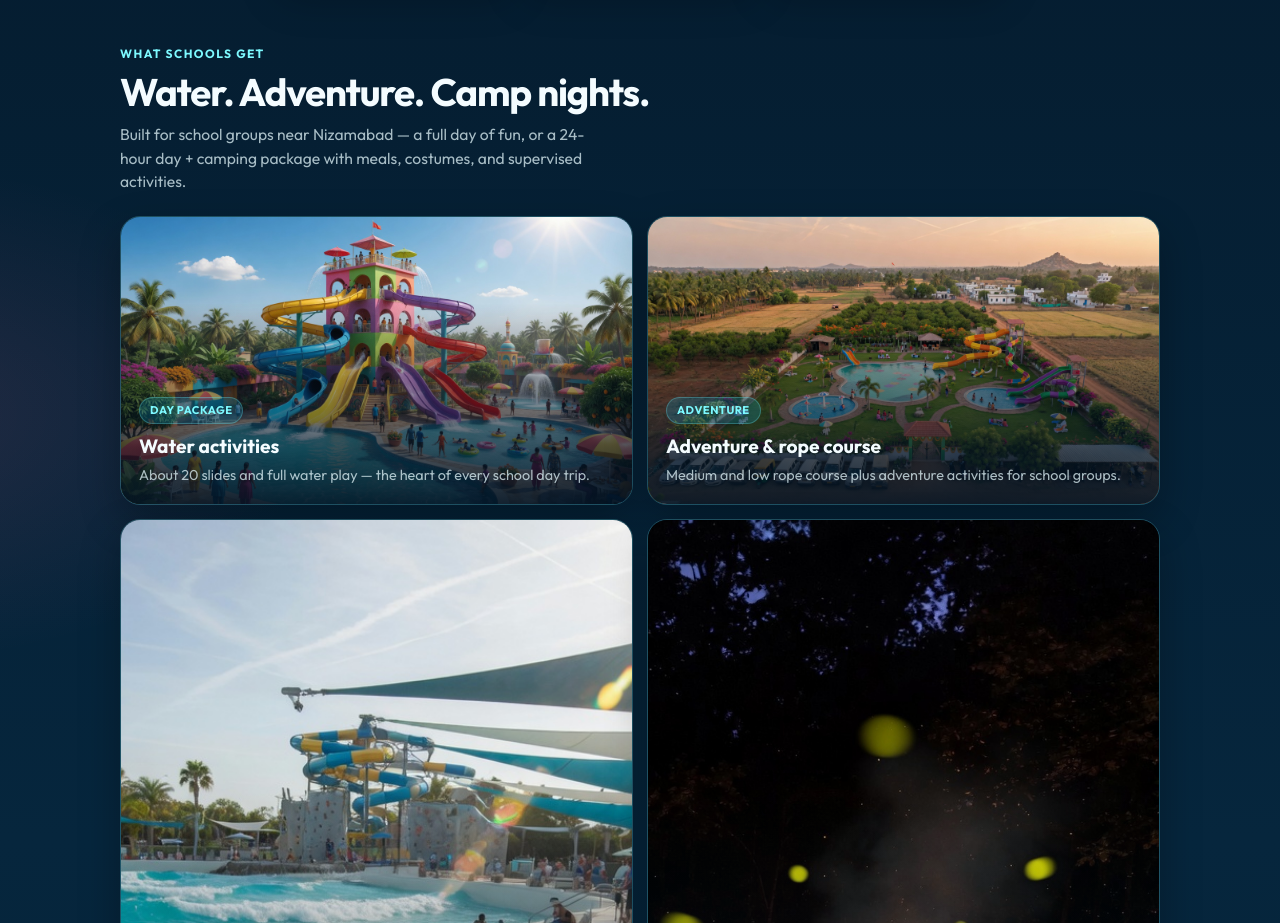
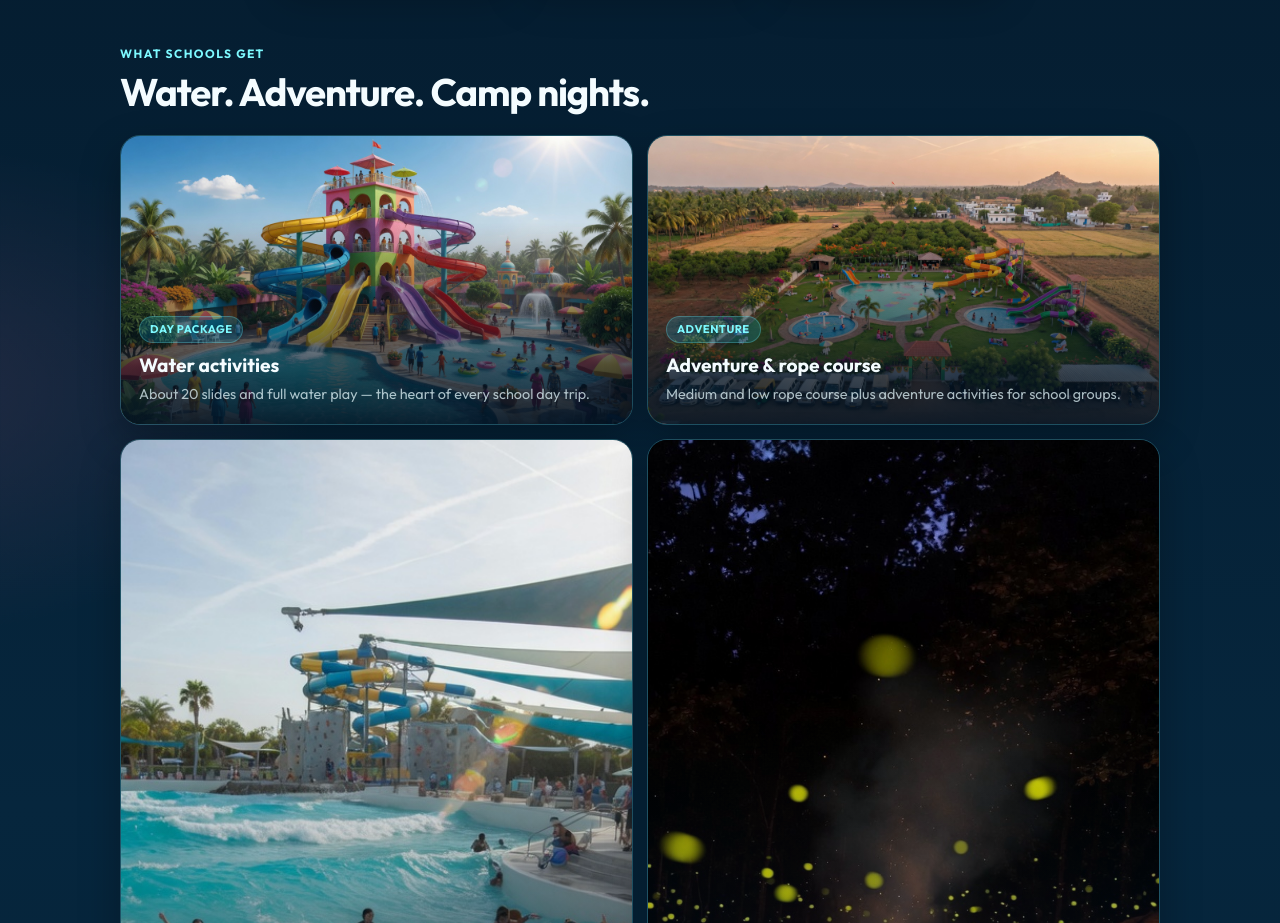
Before and after one commit to pineontheway/subashgardenweb, a React (Vite) app: page / in a window 1280 px wide. Shown: the part 860-1783 px from the top of the page. Built offline with nearby package versions, Linux system fonts and the light colour scheme.

Commit message:
Remove activities section intro paragraph
Keep only the kicker and headline for a cleaner section head.

```diff
--- a/src/App.tsx
+++ b/src/App.tsx
@@ -193,11 +193,6 @@ export default function App() {
           >
             <span className="section-kicker">What schools get</span>
             <h2>Water. Adventure. Camp nights.</h2>
-            <p>
-              Built for school groups near Nizamabad — a full day of fun, or a
-              24-hour day + camping package with meals, costumes, and supervised
-              activities.
-            </p>
           </motion.div>
 
           <div className="attractions">
```
